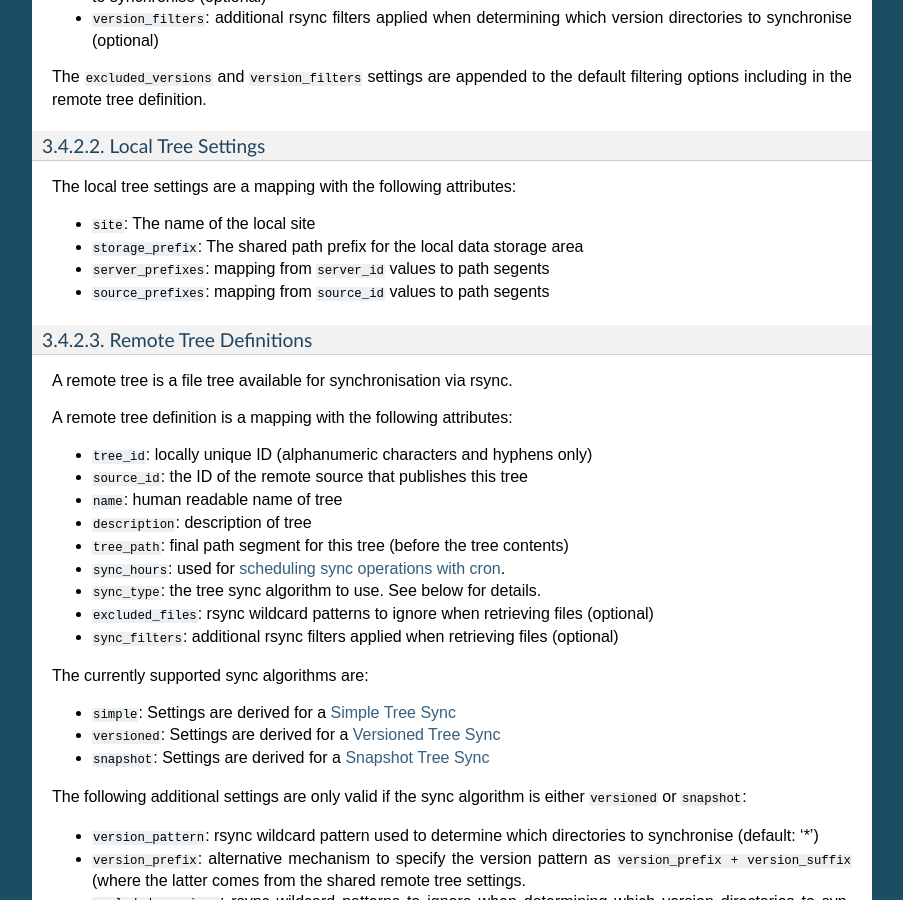
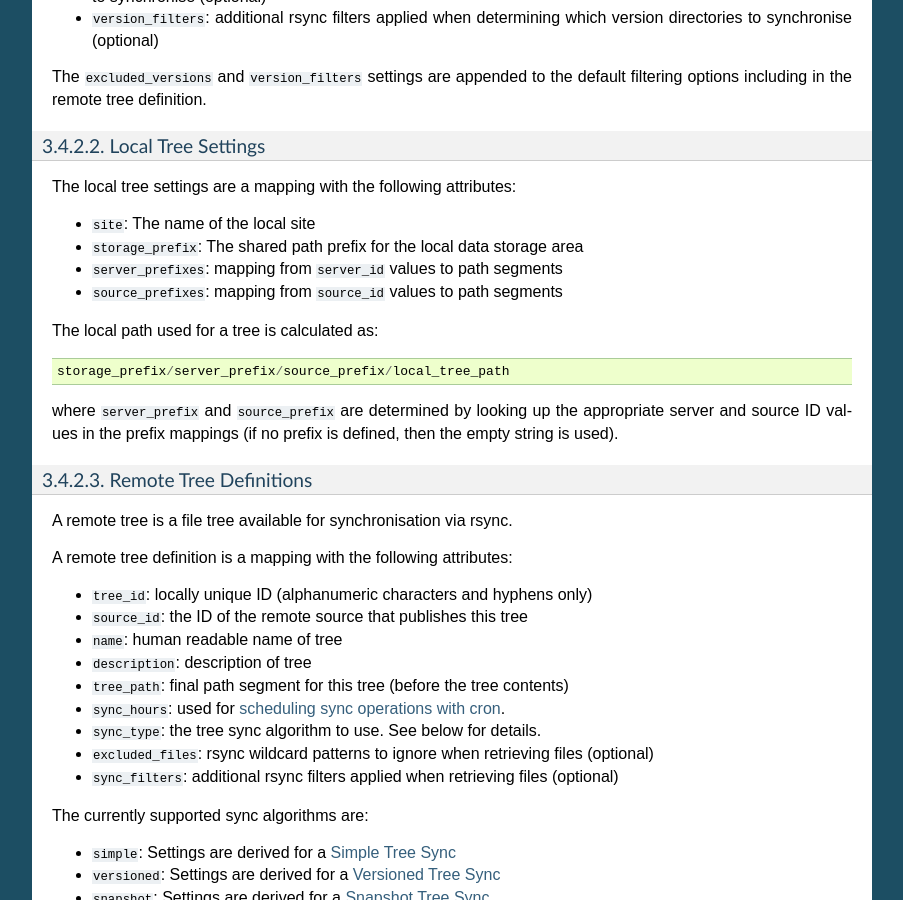
Before and after one commit to ncoghlan/pulpdist, a Sphinx documentation site: the page built from doc/cli.rst, in a window 1280 px wide and 900 px high, scrolled down 3929 px. Shown: the whole window, without its empty margins (198-1101 px from the left). Built offline with Sphinx 7.4.7, drawn with Linux system fonts in a browser that asks for light colours; some of the changed text lies outside the part shown.

Commit message:
Fix type and explain how local and remote paths are created

```diff
--- a/doc/cli.rst
+++ b/doc/cli.rst
@@ -245,8 +245,16 @@ The local tree settings are a mapping with the following attributes:
 
 * ``site``: The name of the local site
 * ``storage_prefix``: The shared path prefix for the local data storage area
-* ``server_prefixes``: mapping from ``server_id`` values to path segents
-* ``source_prefixes``: mapping from ``source_id`` values to path segents
+* ``server_prefixes``: mapping from ``server_id`` values to path segments
+* ``source_prefixes``: mapping from ``source_id`` values to path segments
+
+The local path used for a tree is calculated as::
+
+   storage_prefix/server_prefix/source_prefix/local_tree_path
+
+where ``server_prefix`` and ``source_prefix`` are determined by looking up the
+appropriate server and source ID values in the prefix mappings (if no prefix is
+defined, then the empty string is used).
 
 
 Remote Tree Definitions
@@ -320,6 +328,10 @@ The remote tree settings are a mapping with the following attributes:
 
 * ``version_suffix``: rsync wildcard pattern to append when a remote tree
   definition uses the ``version_prefix`` setting
+
+The remote path used for a tree is calculated as::
+
+   rsync://server_dns/source_remote_path/remote_tree_path
 
 
 Raw Tree Definitions
```
